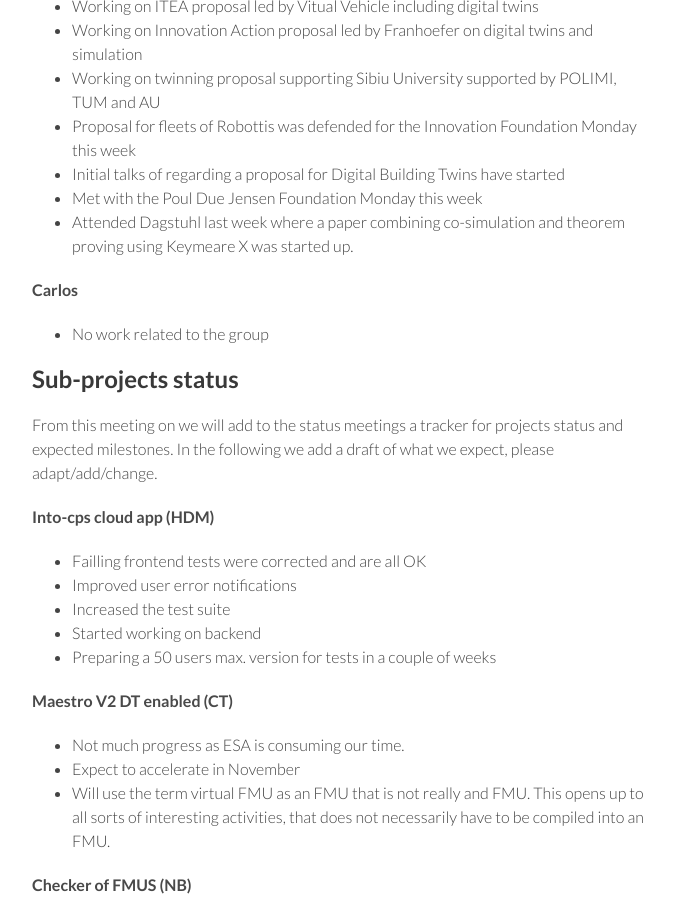
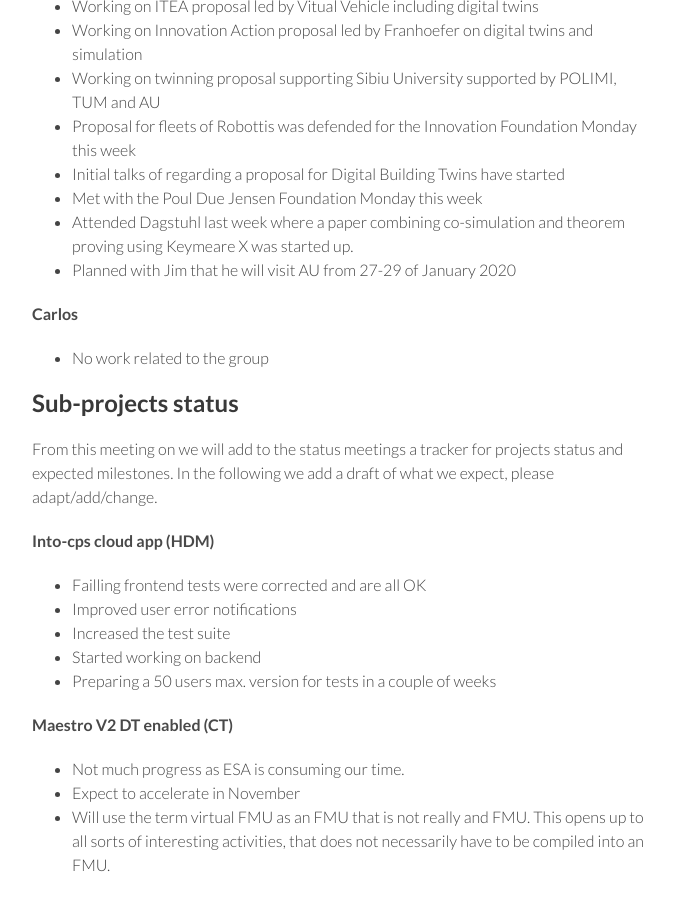
Before and after one commit to digitaltwincentre/digitaltwincentre.github.io, a Jekyll site: the page built from _biweeklies/Biweekly-7.md, in a window 1280 px wide and 900 px high, scrolled down 1058 px. Shown: the whole window, without its empty margins (418-1092 px from the left). Built offline with Jekyll 4.4.1, drawn with Linux system fonts in a browser that asks for light colours; nearby versions of some CDN libraries.

Commit message:
Update Biweekly-7.md

```diff
--- a/_biweeklies/Biweekly-7.md
+++ b/_biweeklies/Biweekly-7.md
@@ -50,6 +50,7 @@ private information must be stored elsewhere.  -->
 * Initial talks of regarding a proposal for Digital Building Twins have started
 * Met with the Poul Due Jensen Foundation Monday this week
 * Attended Dagstuhl last week where a paper combining co-simulation and theorem proving using Keymeare X was started up.
+* Planned with Jim that he will visit AU from 27-29 of January 2020
 
 #### Carlos
 * No work related to the group
```
